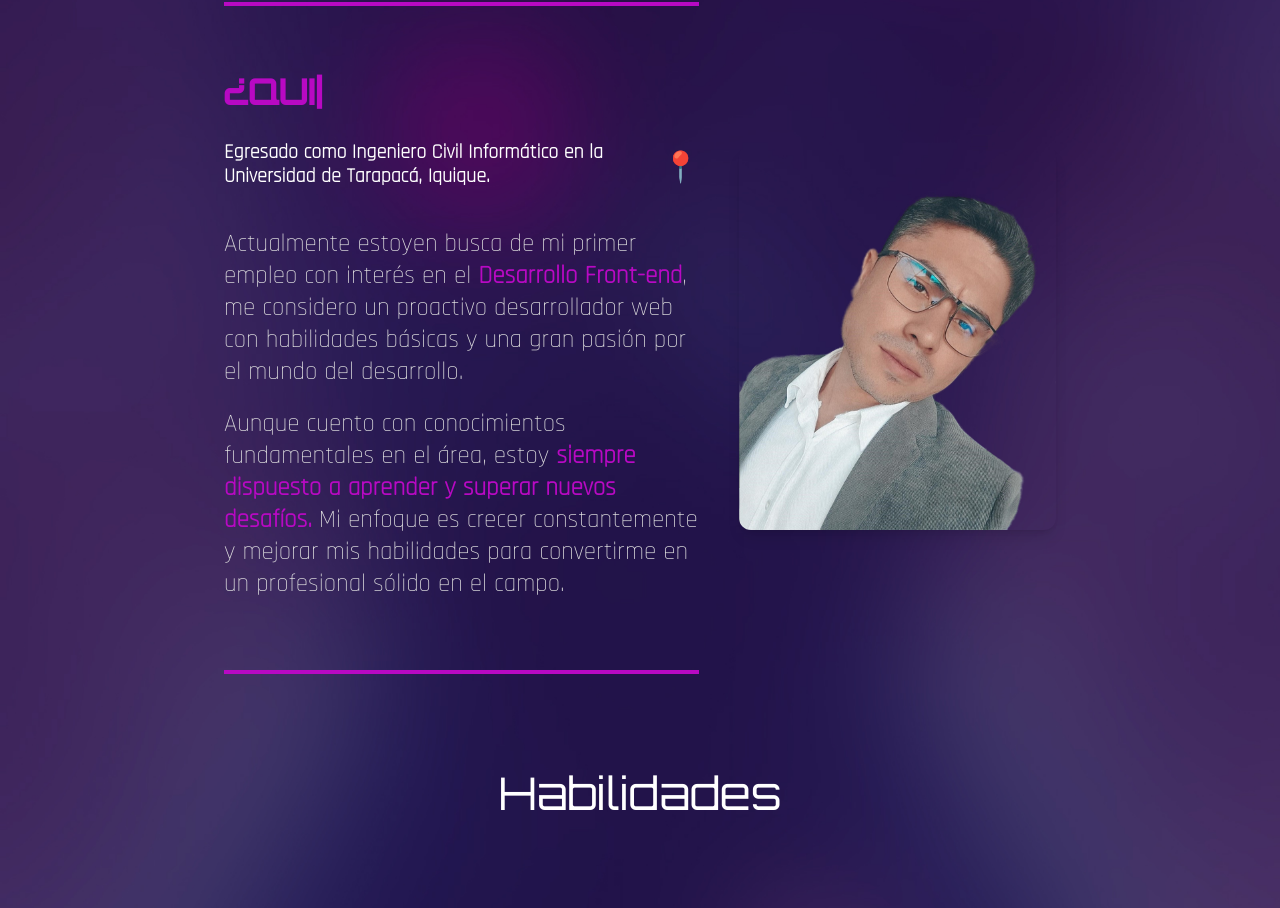
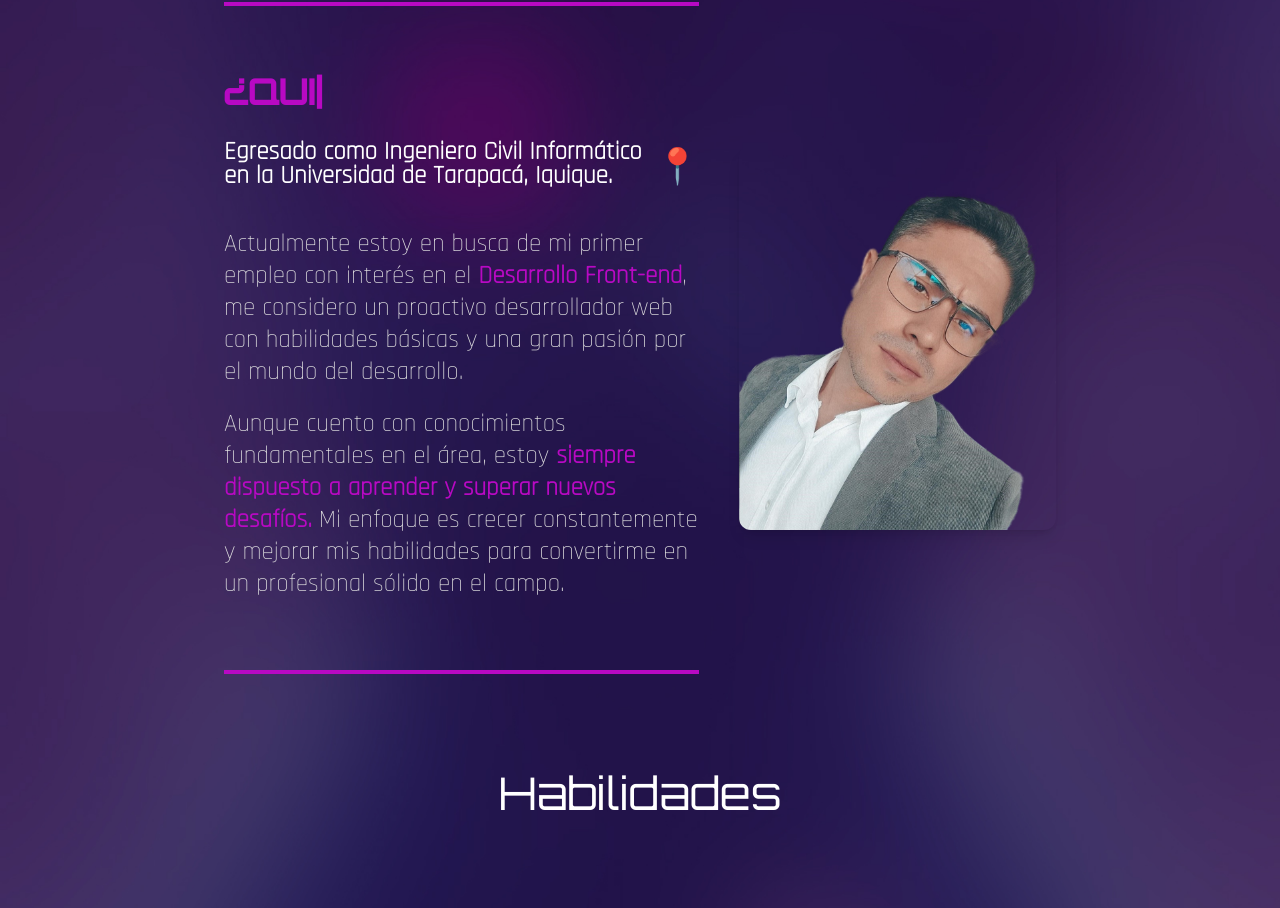
Before and after one commit to MaximilianoSoto/Project-Portfolio, a React (Vite) app: page / in a window 1280 px wide. Shown: the part 1598-2506 px from the top of the page. Built offline with nearby package versions, Linux system fonts and the light colour scheme; what tailwindcss-animated would draw is missing.

Commit message:
update v3

```diff
--- a/src/pages/About.jsx
+++ b/src/pages/About.jsx
@@ -60,7 +60,7 @@ export const About = () => {
               className="mt-6"
             >
               <button className="btn px-5 font-primary hover:scale-95 font-normal text-[15px] lg:btn-sm">
-                <a target="_blank" href="/files/CV_2024.pdf">
+                <a target="_blank" href="/files/CV - MX2024- HARVARD.pdf">
                   Ver mi CV
                 </a>
               </button>
--- a/src/pages/Contact.jsx
+++ b/src/pages/Contact.jsx
@@ -79,7 +79,7 @@ export const Contact = () => {
                   <a
                     target="_blank"
                     className="flex items-center gap-3 font-primary "
-                    href="public/files/CV_2024.pdf"
+                    href="/files/CV - MX2024- HARVARD.pdf"
                   >
                     Ver Mi CV
                     <AiOutlineFileDone className="h-[15px] w-[15px]" />
--- a/src/pages/Skills.jsx
+++ b/src/pages/Skills.jsx
@@ -28,18 +28,18 @@ export const Skills = () => {
                 />
               </h1>
 
-              <div className=" flex items-center gap-x-1 font-secondary leading-5 font-semibold pt-1 text-center md:text-left  md:pt-3 lg:text-[20px] lg:leading-[1.5rem]   ">
+              <div className=" flex items-center gap-x-1 font-secondary leading-5 font-semibold pt-1 text-center md:text-left  md:pt-3 lg:text-[25px] lg:leading-[1.5rem]   ">
                 <p>
                   Egresado como Ingeniero Civil Informático en la Universidad de
                   Tarapacá, Iquique.
                 </p>
-                <p className="hidden lg:inline text-center lg:text-left text-[30px] mt-2 text-accent animate-wiggle animate-infinite animate-duration-[2000ms] animate-ease-linear">
+                <p className="hidden lg:inline text-center lg:text-left text-[35px] mt-2 text-accent animate-wiggle animate-infinite animate-duration-[2000ms] animate-ease-linear">
                   📍
                 </p>
               </div>
-              <ul className=" pt-2 lg:pt-5 font-secondary leading-5 text-center lg:text-left text-gray-300 text-[20px] lg:text-[25px] lg:leading-8">
+              <ul className=" pt-2 lg:pt-5 font-secondary leading-4 text-center lg:text-left text-gray-300 text-[20px] lg:text-[25px] lg:leading-8">
                 <li>
-                  Actualmente estoyen busca de mi primer empleo con interés en
+                  Actualmente estoy en busca de mi primer empleo con interés en
                   el
                   <span className="text-accent font-semibold">
                     {" "}
```
Also changed, not shown: 2 other files (tests, documents, lock files or other folders).
